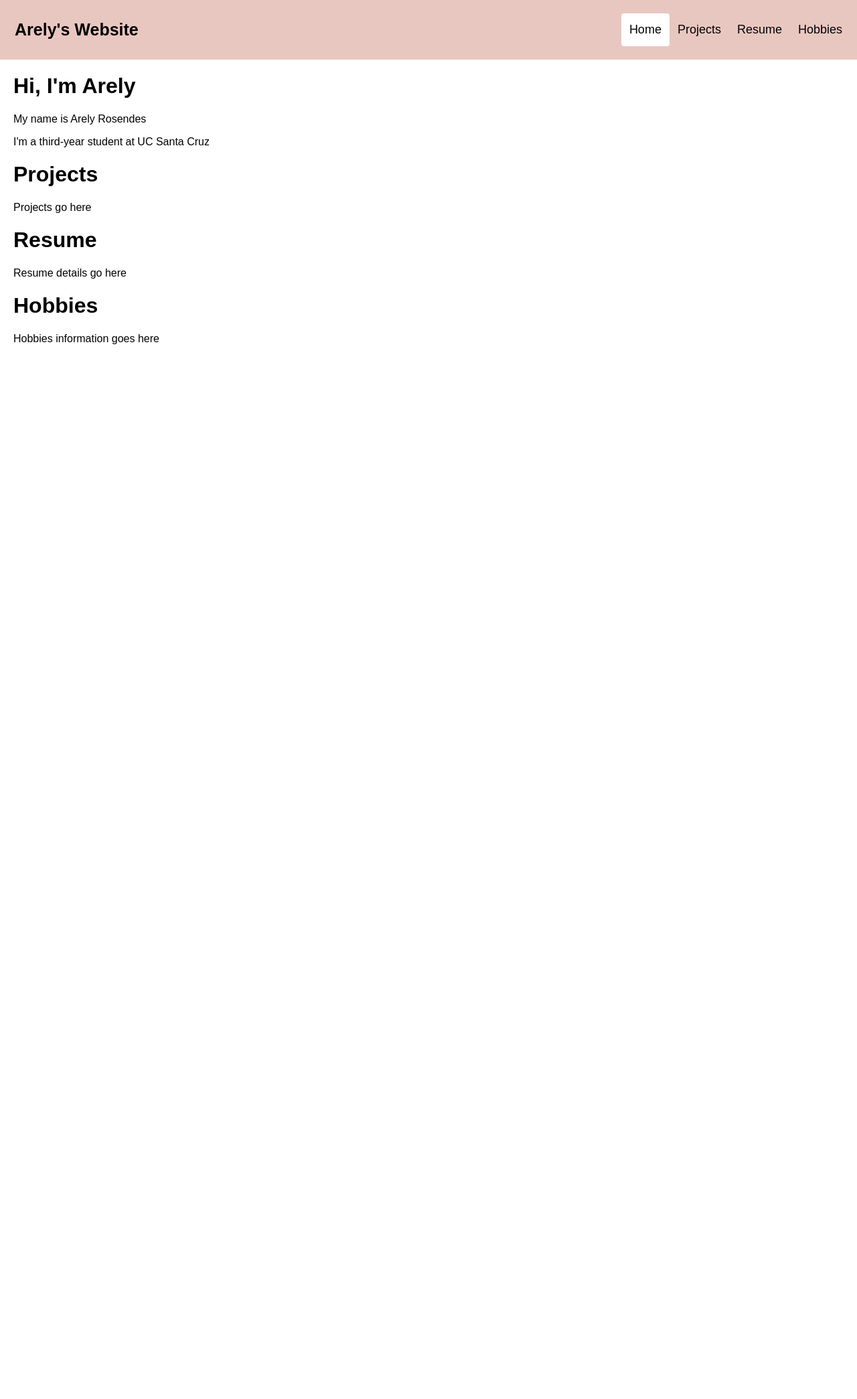
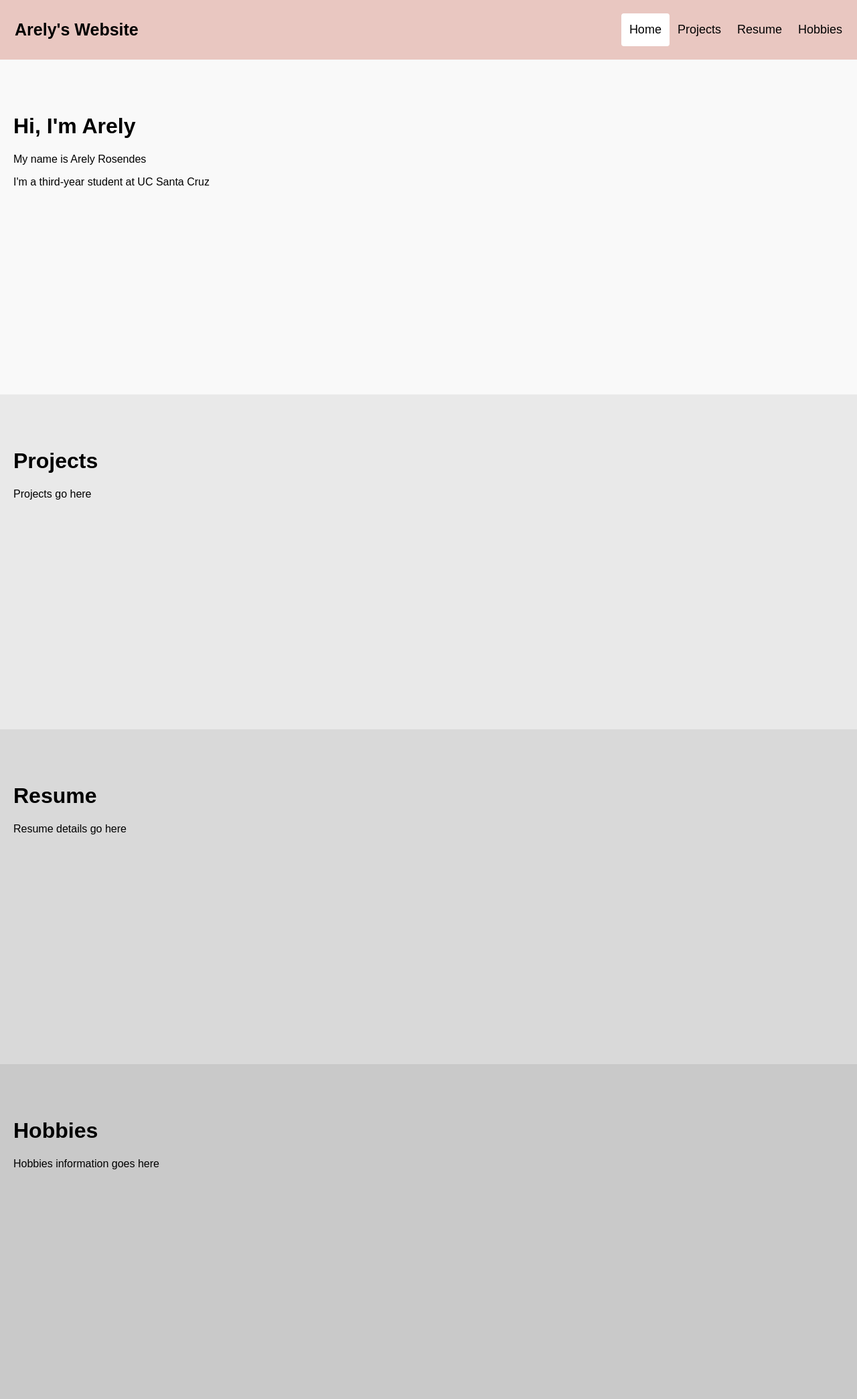
Before and after one commit to arelyyrosendes/Personal-Website, a Flask app: page / in a window 1280 px wide. Shown: the whole page at 67% size. Before the commit the page ends 514 px from the top, so only its background shows below. Run offline with Flask 3, Linux system fonts and the light colour scheme.

Commit message:
change id

```diff
--- a/templates/home.html
+++ b/templates/home.html
@@ -57,6 +57,27 @@ body {
     float: none;
   }
 }
+
+.section {
+  padding: 60px 20px;
+  height: 500px; /* Adjust height as needed */
+}
+
+#home {
+  background-color: #f9f9f9;
+}
+
+#projects {
+  background-color: #e9e9e9;
+}
+
+#resume {
+  background-color: #d9d9d9;
+}
+
+#hobbies {
+  background-color: #c9c9c9;
+}
 </style>
 </head>
 <body>
@@ -71,33 +92,25 @@ body {
   </div>
 </div>
 
-<div id="home">
-  <div style="padding-left:20px">
+<div id="home" class="section">
   <h1>Hi, I'm Arely</h1>
   <p>My name is Arely Rosendes</p>
   <p>I'm a third-year student at UC Santa Cruz</p>
 </div>
-</div>
 
-<div id="projects">
-  <div style="padding-left:20px">
+<div id="projects" class="section">
   <h1>Projects</h1>
   <p>Projects go here</p>
 </div>
-</div>
 
-<div id="resume">
-  <div style="padding-left:20px">
+<div id="resume" class="section">
   <h1>Resume</h1>
   <p>Resume details go here</p>
 </div>
-</div>
 
-<div id="hobbies">
-  <div style="padding-left:20px">
+<div id="hobbies" class="section">
   <h1>Hobbies</h1>
   <p>Hobbies information goes here</p>
-  </div>
 </div>
 
 </body>
```
Lines whose indentation alone changed are shown as unchanged.
